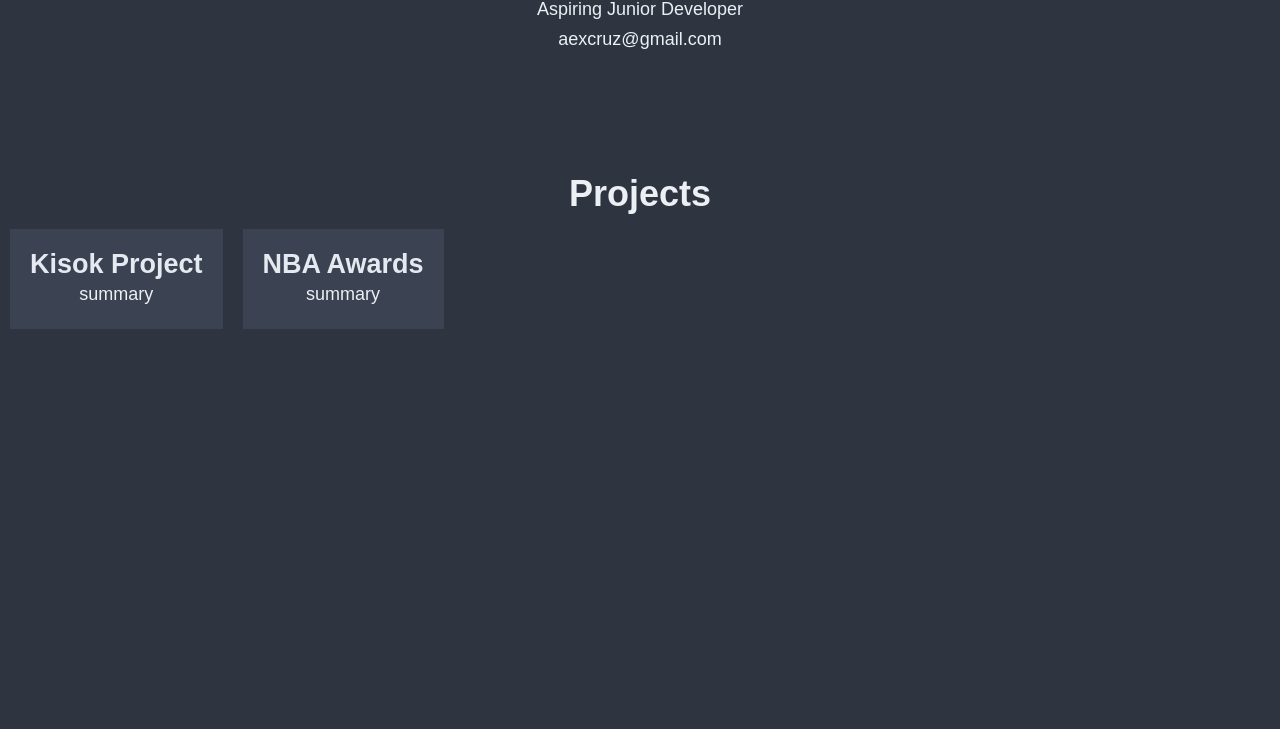
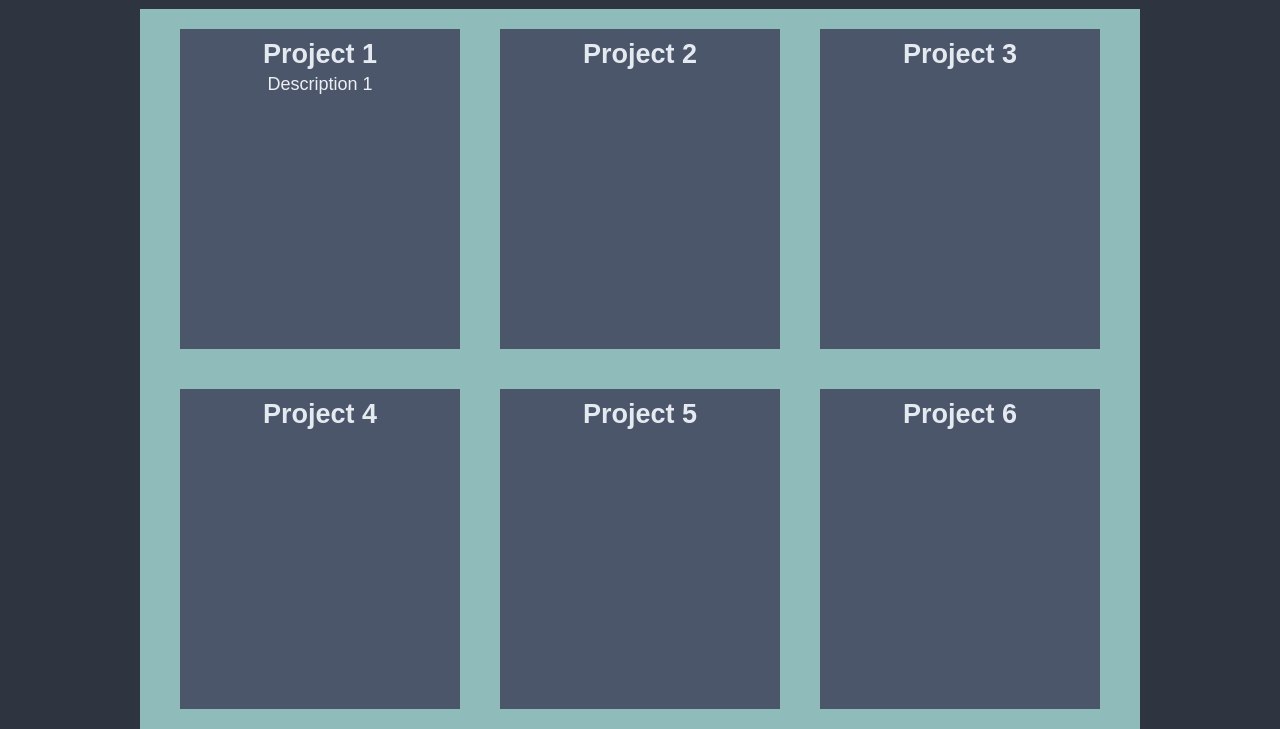
Before and after one commit to cruzerdude10/cruzerdude10.github.io, a plain HTML site: page index.html in a window 1280 px wide. Shown: the part 631-1360 px from the top of the page. Before the commit the page ends 970 px from the top, so only its background shows below. Drawn offline with Linux system fonts and the light colour scheme.

Commit message:
New base layout

```diff
--- a/index.html
+++ b/index.html
@@ -19,29 +19,46 @@
                 </p>
             </header>
         </section>
-        <section class="projectBoxes">
-            <h1>
-                Projects
-            </h1>
-            <ul>
-                <li>
+        <section class="projects-flex-container">
+
+        </section>
+        <section class="projects-flex-container">
+
+            <section class="projects">
                 <h2>
-                        Kisok Project
+                    Project 1
                 </h2>
                 <p>
-                        summary
+                    Description 1
                 </p>
-                </li>
-                <li>
+            </section>
+            <section class="projects">
                 <h2>
-                        NBA Awards
+                    Project 2
                 </h2>
-                    <p>
-                        summary
-                    </p>
-                </li>
-            </ul>
             </section>
+            <section class="projects">
+                <h2>
+                    Project 3
+                </h2>
+            </section>
+            <section class="projects">
+                <h2>
+                    Project 4
+                </h2>
+            </section>
+            <section class="projects">
+                <h2>
+                    Project 5
+                </h2>
+            </section>
+            <section class="projects">
+                <h2>
+                    Project 6
+                </h2>
+            </section>
+        </section>
+
 
     </body>
 </html>
--- a/style.css
+++ b/style.css
@@ -35,51 +35,38 @@ img{
     border-radius: 50%;
 }
 .hero{
-    height: 100vh;
+    height: 80vh;
     display: flex;
     flex-direction: column;
     justify-content: center;
 }
-.blocklist > li{
+.submenu{
     display: flex;
+    flex-flow: row wrap;
     justify-content: center;
-    align-self: center;
-}
-.blocklist > li > div{
-    flex-grow: 1;
-}
-.blocklist > li > img{
-    width: 150px;
-    height: 150px;
-    margin: 10px;
-}
-.projectBoxes li{
-    float: left;
-    text-align: center;
-    height: 400;
-    width: 400;
-    background-color: #3b4252;
-    border-width: 5px;
-    border-top-width: 20px;
-    border-color: #4c566a;
-    padding: 20px;
-    margin: 10px;
+    align-content: center;
+    width: 1000px;
+    height: 340px;
+    background-color: #4c566a;
+    margin: auto;
 }
 
 
-.projectBoxes li a {
-    text-align: center;
-    height: 400;
-    width: 400;
-    background-color: #3b4252;
-    border-width: 5px;
-    border-top-width: 20px;
-    border-color: #4c566a;
-    padding: 20px;
+.projects-flex-container{
+    display: flex;
+    flex-flow: row wrap;
+    justify-content: center;
+    align-content: center;
+    width: 1000px;
+    height: auto;
+    background-color: #8FBCBB;
+    margin: auto;
+
 }
-.projectBoxes ul{
-    list-style-type: none;
-    margin: 0;
-    padding: 0;
-    overflow: hidden;
+.projects{
+    height: 300px;
+    width: 260px;
+    margin: 20px;
+    padding: 10px;
+    background-color: #4c566a;
 }
```
Lines whose indentation alone changed are shown as unchanged.
